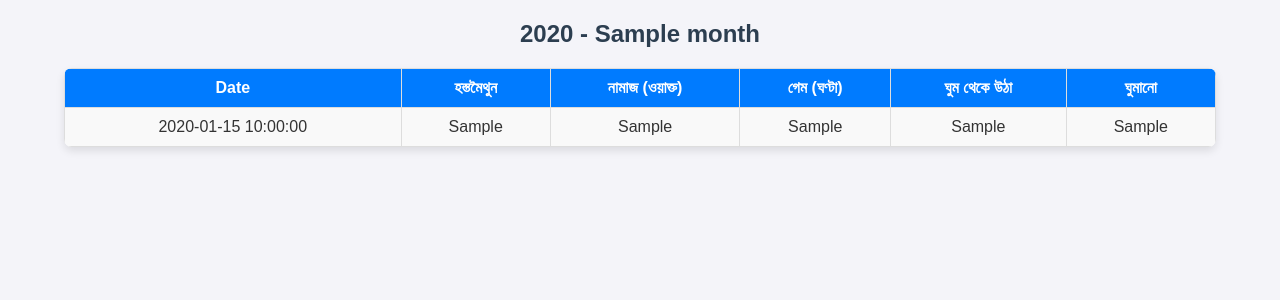
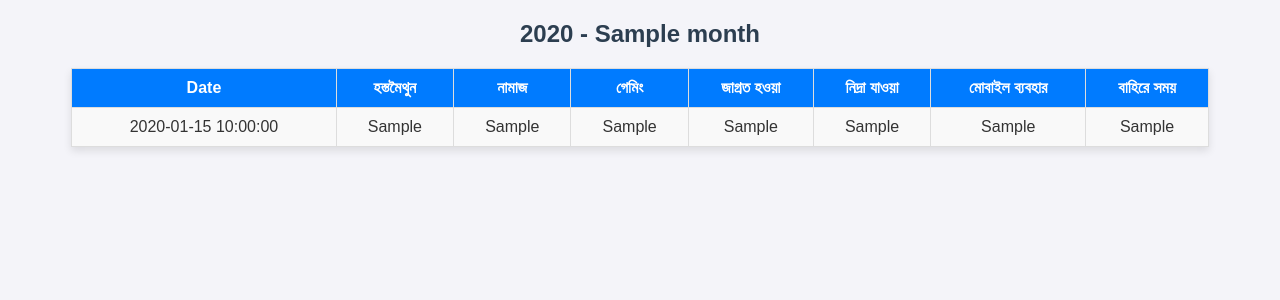
Before and after one commit to shahariarmahfuz/Do-it, a Flask app: template templates/month_page.html in a window 1280 px wide. Shown: the top 300 px of the page. Run offline with Flask 2, Linux system fonts and the light colour scheme; the template is opened without the code that fills it: most values are stand-ins (such as "Sample title", 1, 10 or a date in 2020).

Commit message:
Update month_page.html

```diff
--- a/templates/month_page.html
+++ b/templates/month_page.html
@@ -7,25 +7,21 @@
     <style>
         body {
             font-family: Arial, sans-serif;
-            margin: 0;
-            padding: 0;
             background-color: #f4f4f9;
             color: #333;
         }
 
         h2 {
             text-align: center;
+            margin-top: 20px;
             color: #2c3e50;
-            margin: 20px 0;
         }
 
         table {
             width: 90%;
             margin: 20px auto;
             border-collapse: collapse;
-            border-radius: 8px;
-            overflow: hidden;
-            background-color: white;
+            background: white;
             box-shadow: 0px 4px 8px rgba(0, 0, 0, 0.1);
         }
 
@@ -38,7 +34,6 @@
         table th {
             background-color: #007BFF;
             color: white;
-            font-weight: bold;
         }
 
         table tr:nth-child(even) {
@@ -48,38 +43,31 @@
         table tr:nth-child(odd) {
             background-color: #ffffff;
         }
-
-        @media (max-width: 768px) {
-            table {
-                width: 100%;
-            }
-
-            table th, table td {
-                font-size: 14px;
-                padding: 8px;
-            }
-        }
     </style>
 </head>
 <body>
     <h2>{{ year }} - {{ month }}</h2>
-    <table class="data-table">
+    <table>
         <tr>
             <th>Date</th>
             <th>হস্তমৈথুন</th>
-        <th>নামাজ (ওয়াক্ত)</th>
-        <th>গেম (ঘণ্টা)</th>
-        <th>ঘুম থেকে উঠা</th>
-        <th>ঘুমানো</th>
+            <th>নামাজ</th>
+            <th>গেমিং</th>
+            <th>জাগ্রত হওয়া</th>
+            <th>নিদ্রা যাওয়া</th>
+            <th>মোবাইল ব্যবহার</th>
+            <th>বাহিরে সময়</th>
         </tr>
         {% for day in days %}
         <tr>
             <td>{{ day.date }}</td>
             <td>{{ day["হস্তমৈথুন"] }}</td>
-        <td>{{ day["নামাজ (ওয়াক্ত)"] }}</td>
-        <td>{{ day["গেম (ঘণ্টা)"] }}</td>
-        <td>{{ day["ঘুম থেকে উঠা"] }}</td>
-        <td>{{ day["ঘুমানো"] }}</td>
+            <td>{{ day["নামাজ"] }}</td>
+            <td>{{ day["গেমিং"] }}</td>
+            <td>{{ day["জাগ্রত হওয়া"] }}</td>
+            <td>{{ day["নিদ্রা যাওয়া"] }}</td>
+            <td>{{ day["মোবাইল ব্যবহার"] }}</td>
+            <td>{{ day["বাহিরে সময়"] }}</td>
         </tr>
         {% endfor %}
     </table>
```
Lines whose indentation alone changed are shown as unchanged.
